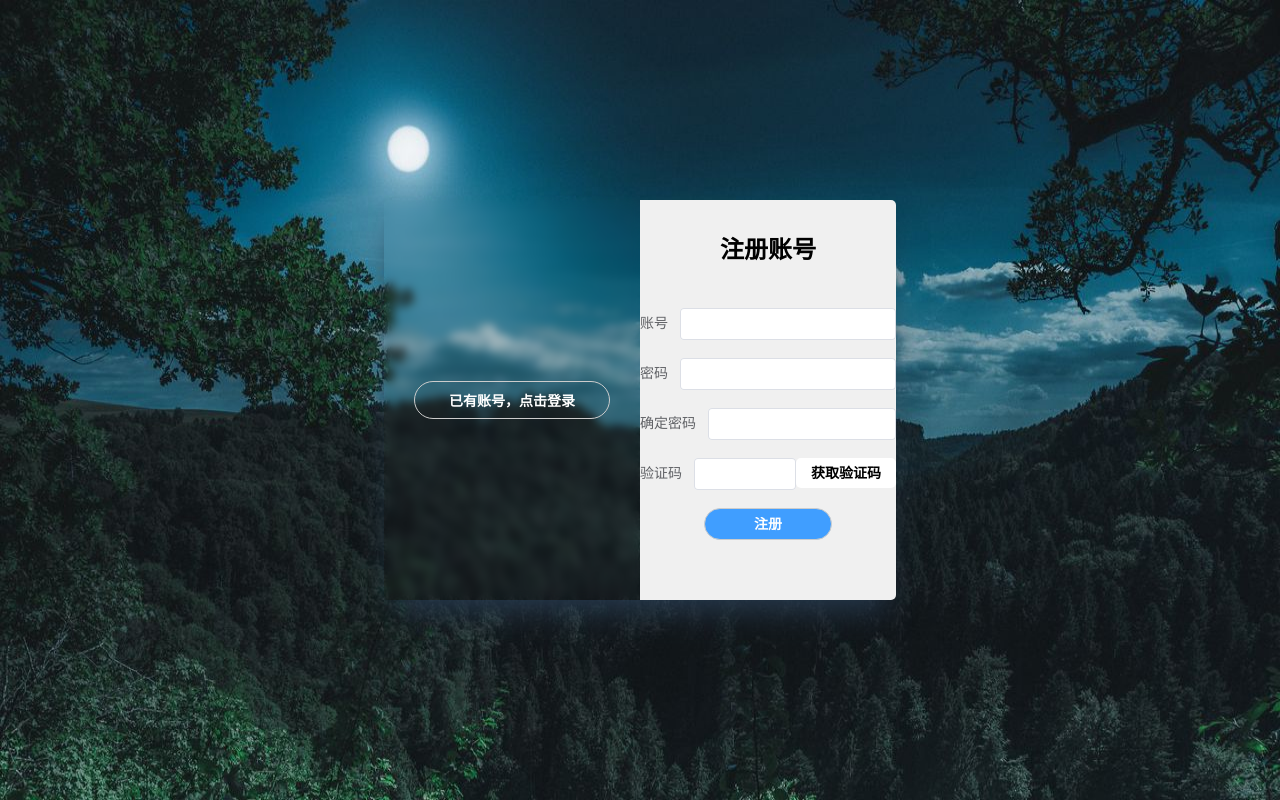
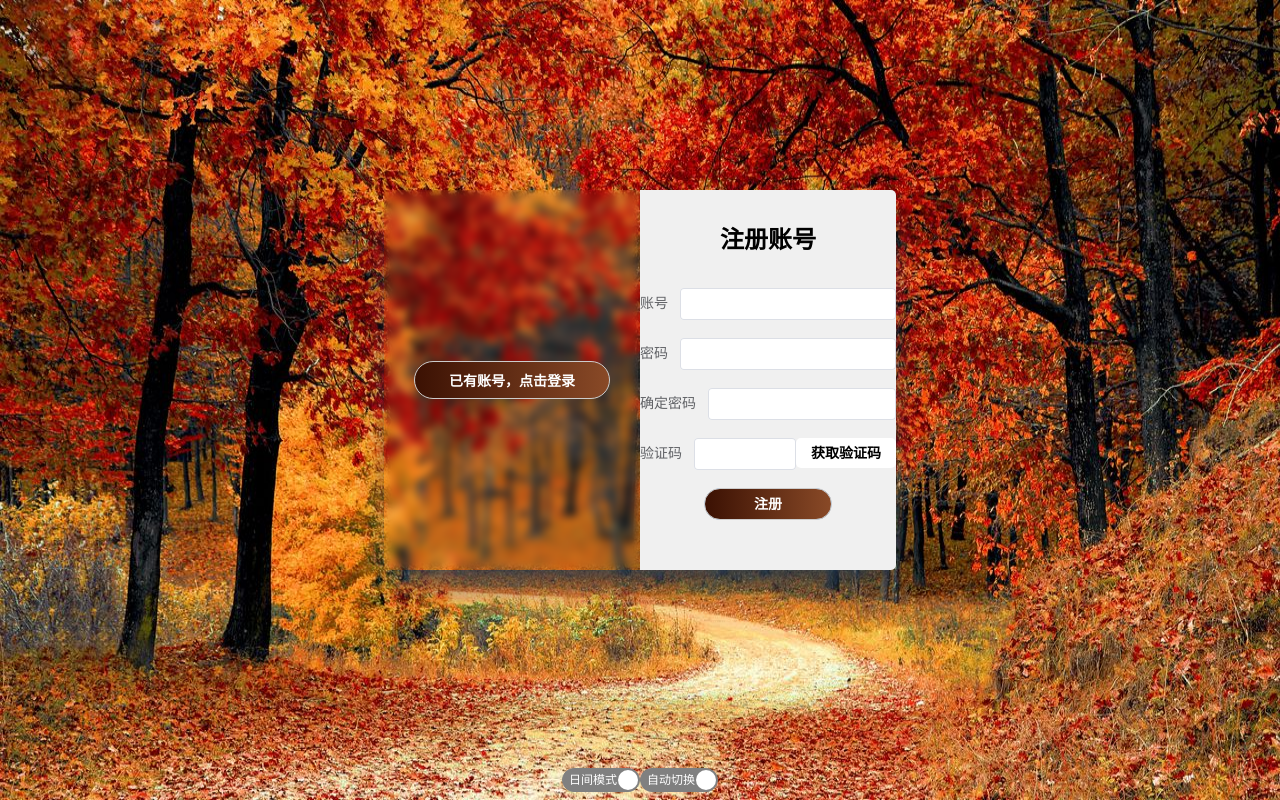
Before and after one commit to Dtnks/Ha, a Vue app: page /signin in a window 1280 px wide. Built offline with nearby package versions, Linux system fonts and the light colour scheme.

Commit message:
优化但可能存在bug

```diff
--- a/components.d.ts
+++ b/components.d.ts
@@ -11,6 +11,7 @@ declare module 'vue' {
     ElForm: typeof import('element-plus/es')['ElForm']
     ElFormItem: typeof import('element-plus/es')['ElFormItem']
     ElInput: typeof import('element-plus/es')['ElInput']
+    ElSwitch: typeof import('element-plus/es')['ElSwitch']
     RouterLink: typeof import('vue-router')['RouterLink']
     RouterView: typeof import('vue-router')['RouterView']
   }
--- a/src/App.vue
+++ b/src/App.vue
@@ -1,6 +1,6 @@
 <script lang="ts" setup>
   import { RouterView } from 'vue-router'
-  import {onMounted, reactive,ref,watch} from 'vue'
+  import { reactive,ref,watch,onBeforeUnmount,onMounted} from 'vue'
   import { useRouter } from 'vue-router';
   let router = useRouter()
   interface Theme{
@@ -8,17 +8,10 @@
   }
   let theme:Theme
   //模拟背景图片
-  let background=["../image/sea_sunset_horizon_131804_1280x720.jpg",'../image/wallhaven-43z8x3.jpg','../image/forest_mountains_moon_121180_1280x720.jpg','../image/autumn_forest_path_122375_1280x720.jpg','../image/bridge_river_flow_100663_1280x720.jpg','../image/eruption_lava_volcano_45542_1280x720.jpg','../image/sunset_sky_clouds_121865_1280x720.jpg']
+  let day_back=['../image/wallhaven-43z8x3.jpg','../image/autumn_forest_path_122375_1280x720.jpg','../image/bridge_river_flow_100663_1280x720.jpg','../image/sunset_sky_clouds_121865_1280x720.jpg']
+  let night_back=["../image/sea_sunset_horizon_131804_1280x720.jpg",'../image/forest_mountains_moon_121180_1280x720.jpg','../image/eruption_lava_volcano_45542_1280x720.jpg']
+  let background=day_back
   // 设置本地存储，避免因为刷新而更换背景
-  if (localStorage.getItem('theme')==null){
-    let rand = Math.random();
-    let max=background.length
-    rand=Math.floor(Math.random() * max);
-    theme=reactive({background:background[rand],linnear:""})
-  }
-  else{
-    theme=reactive(JSON.parse(localStorage.getItem('theme') as string))
-  }
   //从背景图中抽取颜色，得到主题色
   function colormain(idname:string){
     let oImg = document.getElementById(idname) as HTMLCanvasElement;
@@ -39,12 +32,13 @@
     const colorList:stringKey = {}
     let i = 0;
     while (i < pxArr.length) {
+
     const r = pxArr[i];
     const g = pxArr[i + 1];
     const b = pxArr[i + 2];
     const a = pxArr[i + 3];
     //数字越大，计算的越快
-    i = i + 80000;
+    i = i + 480000;
     const key = [r,g,b,a].join(',')
     //判断颜色是否存在，存在则num+1，不存在则新加入字典
     key in colorList ? ++colorList[key] : (colorList[key] = 1)
@@ -87,11 +81,12 @@
     theme.background=background[rand]
     colormain("back")
     localStorage.setItem('theme',JSON.stringify(theme))
-
   }
-  setInterval(changetheme,720000)
+  let timer:number
+  onMounted(()=>{timer=setInterval(changetheme,720000),colormain("back")
+  })
+  onBeforeUnmount(()=>{clearInterval(timer)})
   //每次改变的时候提取一次渐变色
-
   let move=ref("")
   watch(()=>router.currentRoute.value.fullPath,(to,from)=>{
     if(to==="/login"){
@@ -104,6 +99,36 @@
       move.value="fade"
     }
   })
+  let value1=ref(true)
+  let value2=ref(true)
+  function backchange(to:boolean){
+    if (to){
+      background=day_back
+    }
+    else{
+      background=night_back
+    }
+    localStorage.setItem("background",JSON.stringify(background))
+    changetheme()
+  }
+  function timeinterchange(to:boolean){
+    if (to){
+      timer=setInterval(changetheme,7200),colormain("back")
+    }
+    else{
+      clearInterval(timer)
+    }
+  }
+  if (localStorage.getItem('theme')==null){
+    let rand = Math.random();
+    let max=background.length
+    rand=Math.floor(Math.random() * max);
+    theme=reactive({background:background[rand],linnear:""})
+  }
+  else{
+    theme=reactive(JSON.parse(localStorage.getItem('theme') as string))
+  }
+  console.log(background)
 </script>
 
 <template>
@@ -116,6 +141,28 @@
           <component :is="Component" :key="$route.path" />
         </transition>
       </router-view>
+    </div>
+    <div id="options">
+      <el-switch
+        v-model="value1"
+        class="ml-2"
+        inline-prompt
+        size="large"
+        style="--el-switch-on-color:grey; --el-switch-off-color: black;"
+        active-text="日间模式"
+        inactive-text="夜间模式"
+        @change="backchange(value1)"
+      />
+      <el-switch
+        v-model="value2"
+        class="ml-2"
+        size="large"
+        inline-prompt
+        style="--el-switch-on-color: grey; --el-switch-off-color: black"
+        active-text="自动切换"
+        inactive-text="停止切换"
+        @change="timeinterchange(value2)"
+      />
     </div>
 
 
--- a/src/component/home-first-line.vue
+++ b/src/component/home-first-line.vue
@@ -3,12 +3,23 @@ defineProps(["linnear"])
 
 </script>
 <template>
-    <slot name="title"></slot>
-    <slot name="number"></slot>
-    <p>{{ $attrs }}</p>
+    <div class="back">
+        <div>
+            <slot name="title"></slot>
+        </div>
+        <hr>
+        <div>
+            <slot name="number"></slot>
+        </div>
+    </div>
 </template>
 <style scoped>
-template{
-    background-color:v-bind(linnear);
+.back{
+    display: flex;
+    flex-direction: column;
 }
+div{
+    margin: 20px;
+}
+
 </style>
--- a/src/pages/A.vue
+++ b/src/pages/A.vue
@@ -5,9 +5,25 @@ defineProps(["linnear"])
 <template>
     <div class="control">
         <div id="first-line">
-            <firstLine :linnear="linnear">
+            <firstLine :linnear="linnear" class="first-line">
                 <template v-slot:title>总点单量</template>
                 <template v-slot:number>16465136</template>
+            </firstLine>
+            <firstLine :linnear="linnear" class="first-line">
+                <template v-slot:title>今日成交额</template>
+                <template v-slot:number>16465136</template>
+            </firstLine>
+            <firstLine :linnear="linnear" class="first-line">
+                <template v-slot:title>季度物料成本</template>
+                <template v-slot:number>16465136</template>
+            </firstLine>
+            <firstLine :linnear="linnear" class="first-line">
+                <template v-slot:title>极度平均利润率</template>
+                <template v-slot:number>16.4%</template>
+            </firstLine>
+            <firstLine :linnear="linnear" class="first-line">
+                <template v-slot:title>月度工时统计</template>
+                <template v-slot:number>16465136h</template>
             </firstLine>
         </div>
         <div id="second-line">
@@ -37,5 +53,15 @@ defineProps(["linnear"])
 #first-line,#second-line,#third-line{
     display: flex;
     flex-direction: row;
+    flex-wrap:nowrap;
+    justify-content: space-between;
+}
+.first-line{
+    background-image:linear-gradient(60deg,v-bind(linnear));
+    background-size: 250%;
+    color: white;
+    padding: 15px;
+    flex: 1;
+    border-radius: 10px;
 }
 </style>
--- a/src/pages/login.vue
+++ b/src/pages/login.vue
@@ -122,8 +122,6 @@
         draw()
     }
     onMounted(()=>{
-        console.log(1111)
-        console.log(document.querySelector(".valitext"))
         if (document.querySelector(".valitext")!==null)
             draw()})
 </script>
```
